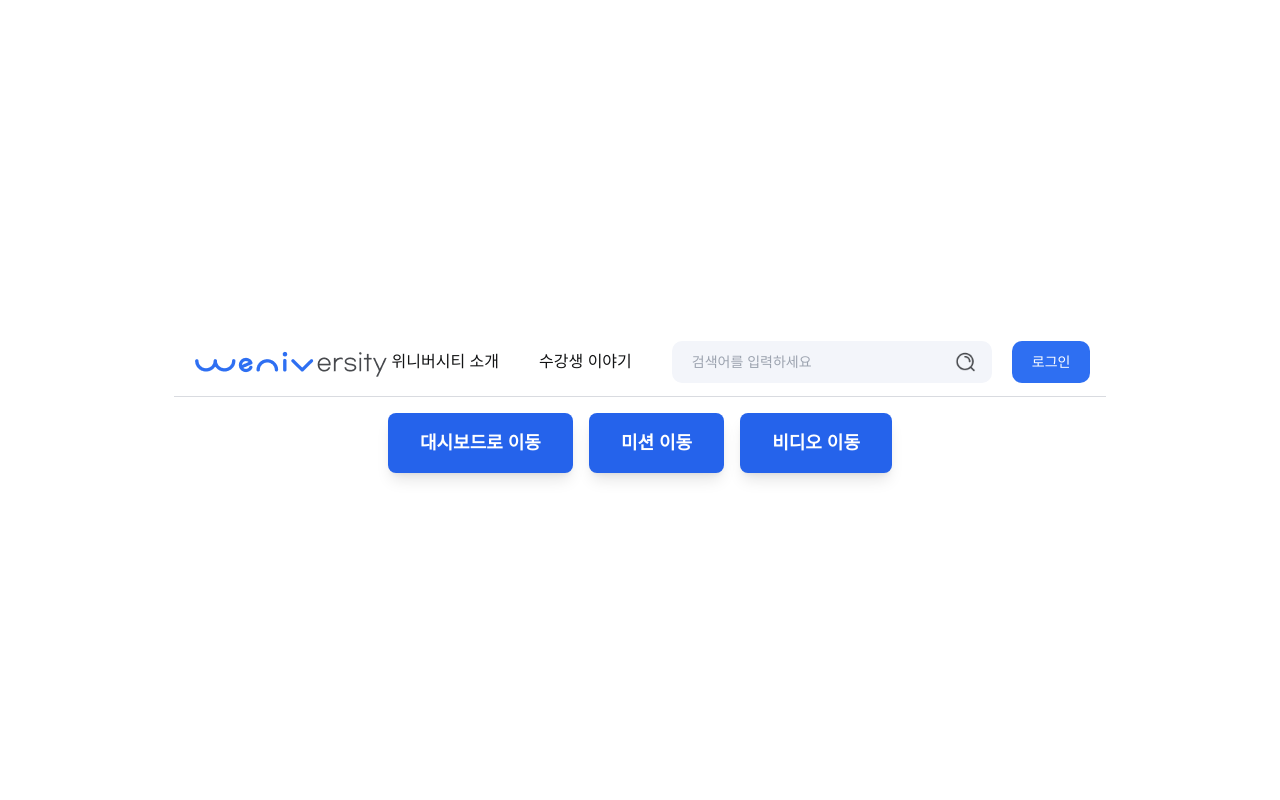
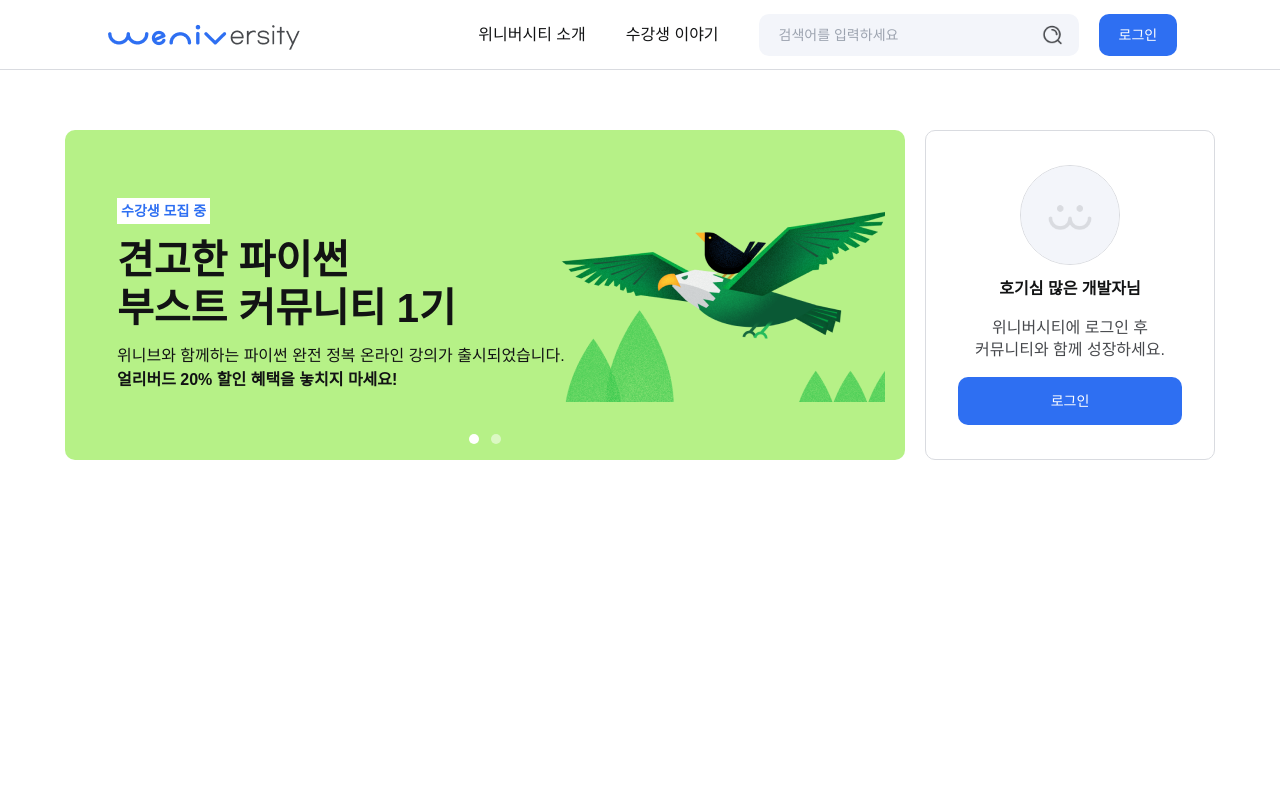
Before and after one commit to yeo-meme/weniversity-web, a React (Vite) app: page / in a window 1280 px wide. Shown: the top 800 px of the page. Built offline with nearby package versions, Linux system fonts and the light colour scheme; a web font is replaced by a local one.

Commit message:
feat(layout): App.tsx header 재배치 및 hero 섹션 추가
- header 컴포넌트 재배치로 깨지던 현상 해결
- hero 섹션을 추가했습니다.

```diff
--- a/src/App.tsx
+++ b/src/App.tsx
@@ -1,5 +1,6 @@
 import React, { useState } from "react";
 import Header from "./components/header/header.tsx";
+import HeroSection from "./components/hero/hero-section.tsx";
 import LearnerDashboard from "./pages/dashboard/LearnerDashboard";
 import MissionPage from "./pages/mission/MissionPage";
 import VideoPage from "./pages/video/VideoPage";
@@ -23,9 +24,11 @@ function App() {
   }
 
   return (
-    <main className="w-[1190px] max-w-[calc(100% - 32px)] mx-auto">
+    <>
+      <Header />
+      <main className="max-w-[1190px] max-[834px]:max-w-[calc(100% - 32px)] mx-auto">
+        <HeroSection />
         <div className="min-h-screen bg-white flex flex-col items-center justify-center font-pretendard">
-        <Header />
           <div className="mt-4 flex gap-4">
             <button
               onClick={() => setShowDashboard(true)}
@@ -48,6 +51,7 @@ function App() {
           </div>
         </div>
       </main>
+    </>
   );
 }
 
```
Lines whose indentation alone changed are shown as unchanged.
